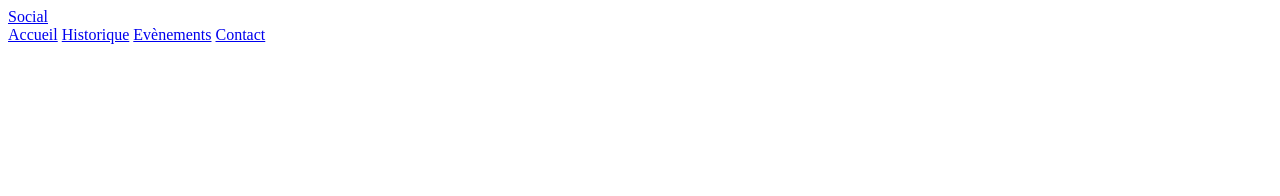
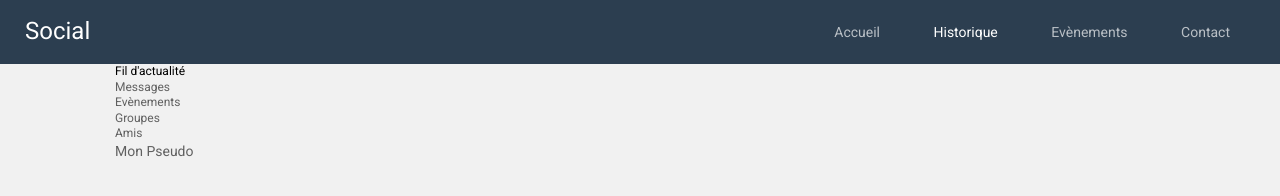
Before and after one commit to ChrisBlassiaux/Social-Network, a plain HTML site: page index.html in a window 1280 px wide. Drawn offline with Linux system fonts and the light colour scheme.

Commit message:
HTML and CSS of topbar

```diff
--- a/app.css
+++ b/app.css
@@ -1,18 +1,8 @@
 
  /*-------------------------
-            BASE
+            RESET
  ------------------------*/
 
-/* Les styles de bases définis pour l'ensemble du site
-
-Cette catégorie ne doit contenir ni classe, ni identifiant !
-Vous ne devez pas utiliser !important dans cette catégorie.
-*/
-
-
-
-
-    /* RESET */
  html, body, div, span, applet, object, iframe,
  h1, h2, h3, h4, h5, h6, p, blockquote, pre,
  a, abbr, acronym, address, big, cite, code,
@@ -59,14 +49,16 @@ Vous ne devez pas utiliser !important dans cette catégorie.
 
 
 
-html, body {
+*, *::before, *::after {
     box-sizing: border-box;
 }
 
+a {
+    color: inherit;
+    text-decoration: none;
+}
 
 
-
-    /* BASE */
 
 body {
     /* Box */
@@ -74,12 +66,13 @@ body {
     /* Border */
 
     /* Background */
-    background-color: #000;
-    background-image: url('/assets/img/background.png');
+    background: #F1F1F1;
 
     /* Text */
-    color: #fff;
+    color: rgba(0, 0, 0, .6);
     font-family: 'Roboto', sans-serif;
+    font-size: 14px;
+    line-height: 1.3;
 
     /* Others */
 
@@ -99,44 +92,126 @@ body {
 
 
 
+/* HEADER  */
 
 
-
- /*-------------------------
-            LAYOUT
- ------------------------*/
-
-/* Le layout correspond aux sections majeures de votre site,
-ce sont les grandes parties de votre template (le header, le footer, la sidebar, …).
-
-Généralement, il s’agit de sélecteurs simples, descendants ou d’enfants, voire de classes ou d’identifiants.
-Vous ne devez pas utiliser !important dans cette catégorie.
-*/
-
-.l-header {
+.topbar {
 
     /* Box */
 
     /* Border */
 
     /* Background */
+    background: #2C3E50;
 
     /* Text */
+    color: #FFF;
 
     /* Others */
 }
 
-.l-sidebar {
+    .topbar__logo {
 
-    /* Box */
+        /* Box */
+        display: block;
 
-    /* Border */
+        /* Border */
 
-    /* Background */
+        /* Background */
 
-    /* Text */
+        /* Text */
+        font-size: 24px;
+        text-align: center;
+        padding: 11px 0;
 
-    /* Others */
+        /* Others */
+    }
+
+
+    .topbar__nav {
+
+        /* Box */
+        padding-bottom: 16px;
+
+        /* Border */
+
+        /* Background */
+
+        /* Text */
+        text-align: center;
+        line-height: 2;
+
+        /* Others */
+    }
+
+    .topbar__nav a {
+        display: inline-block;
+        margin: 0 12px;
+
+        color: rgba(255, 255, 255, .67);
+    }
+
+
+
+
+    .topbar__nav a:hover,
+    a.topbar__nav--active {
+        color: #FFF;
+
+        transition: color .3s;
+    }
+
+
+
+
+/* CONTAINER */
+.container {
+    padding: 0 15px;
+    max-width: 1080px;
+    margin: 0 auto;
+}
+
+/* SIDEBAR */
+.sidebar {
+    font-size: 12px;
+}
+
+    .sidebar a {
+        display: block;
+        text-decoration: none;
+    }
+
+    .sidebar a:hover {
+        text-decoration: underline;
+    }
+
+    .sidebar a:hover,
+    .sidebar a.sidebar--active {
+        color: #000;
+    }
+
+
+/* RESPONSIVE */
+
+@media only screen and (min-width: 565px) {
+
+    .topbar {
+        display: flex;
+        justify-content: space-between;
+        align-items: center;
+        height: 64px;
+        padding: 0 25px;
+    }
+
+    .topbar__nav,
+    .topbar__logo {
+        padding: 0;
+
+    }
+
+    .topbar__nav a {
+        margin: 0 25px;
+    }
 }
 
 
@@ -147,89 +222,8 @@ Vous ne devez pas utiliser !important dans cette catégorie.
 
 
 
- /*-------------------------
-            MODULE
- ------------------------*/
-
- /*Un module est une section mineure, un composant autonome de la page.
- A titre d’exemple, les modules les plus classiques sont certainement la navigation et les boutons.
-
-Il faut penser modularité et réusabilité.
-! Rendre autonome le module !
-
-Vous pouvez utiliser des class (modificateurs)
- Vous ne devez pas utiliser d’ID ou !important dans cette catégorie. */
-
-
- .block-list {
-
-     /* Box */
-
-    /* Border */
-
-    /* Background */
-
-    /* Text */
-
-    /* Others */
- }
-
-
- .form {
-
-    /* Box */
-
-   /* Border */
-
-   /* Background */
-
-   /* Text */
-
-   /* Others */
-}
 
 
 
 
-
-
-
-
-
- /*-------------------------
-            STATE
- ------------------------*/
-
-
- /* Il s’agit de classes qui viennent définir un état particulier dans lequel se trouvent vos éléments.
-Généralement, une règle qui se trouve dans cette catégorie correspond à une simple classe CSS.
-
-C’est la seule catégorie où l’usage de !important peut être toléré, voire recommandé. */
-
-
-
- .is-block {
-
-    /* Box */
-
-    /* Border */
-
-    /* Background */
-
-    /* Text */
-
-    /* Others */
- }
-
- .is-active {
-
-    /* Box */
-
-   /* Border */
-
-   /* Background */
-
-   /* Text */
-
-   /* Others */
-}
+/*  OTHER */
--- a/index.html
+++ b/index.html
@@ -5,17 +5,35 @@
         <meta name="viewport" content="width=device-width, initial-scale=1.0">
         <title>Social Network</title>
 
-        <link rel="stylesheet" href="style.css">
+        <link href="https://fonts.googleapis.com/css?family=Roboto:400,700&display=swap" rel="stylesheet">
+        <link rel="stylesheet" href="app.css">
     </head>
     <body>
-        <header class="l-header">
-            <a href="#" class="topbar-logo">Social</a>
-            <nav class="topbar-nav">
+        <header class="topbar">
+            <a href="#" class="topbar__logo">Social</a>
+            <nav class="topbar__nav">
                 <a href="#">Accueil</a>
-                <a href="#" class="is-active">Historique</a>
+                <a href="#" class="topbar__nav--active">Historique</a>
                 <a href="#">Evènements</a>
                 <a href="#">Contact</a>
             </nav>
         </header>
+        <div class="container">
+            <nav class="sidebar">
+                <a href="#" class="sidebar__home sidebar--active">Fil d'actualité</a>
+                <a href="#" class="sidebar__messages">Messages</a>
+                <a href="#" class="sidebar__events">Evènements</a>
+                <a href="#" class="sidebar__groupes">Groupes</a>
+                <a href="#" class="sidebar__friends">Amis</a>
+            </nav>
+            <main class="main">
+                <div class="card">
+                    Mon Pseudo
+                </div>
+            </main>
+            <aside class="aside">
+
+            </aside>
+        </div>
     </body>
 </html>
```
